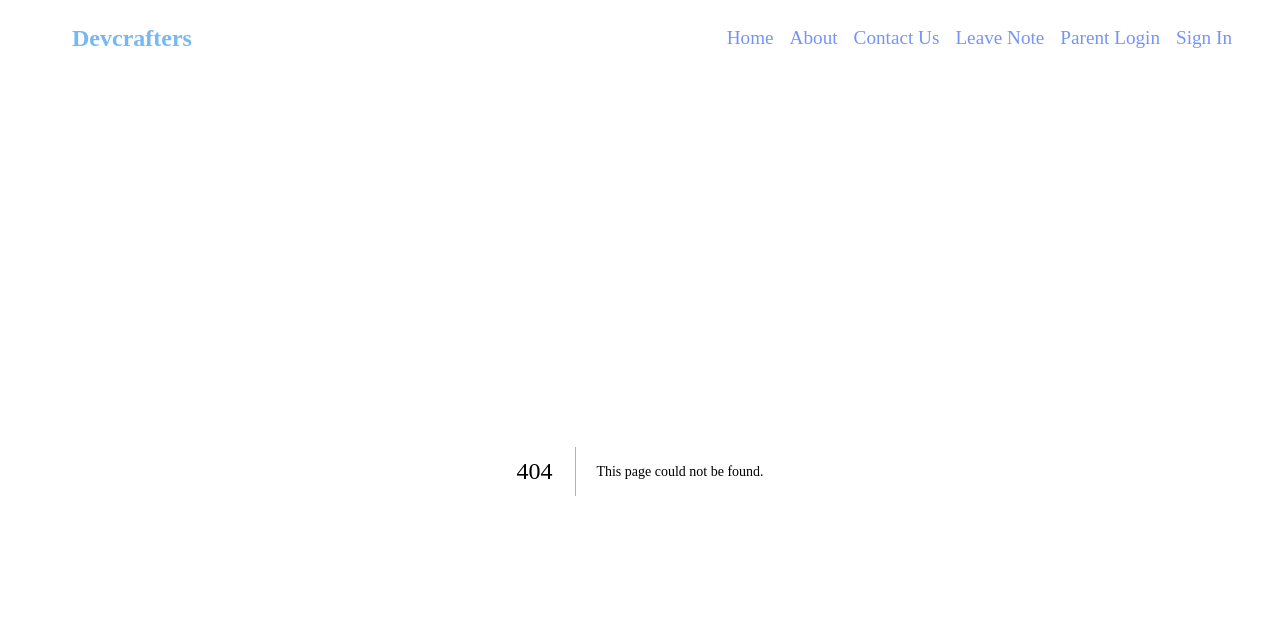
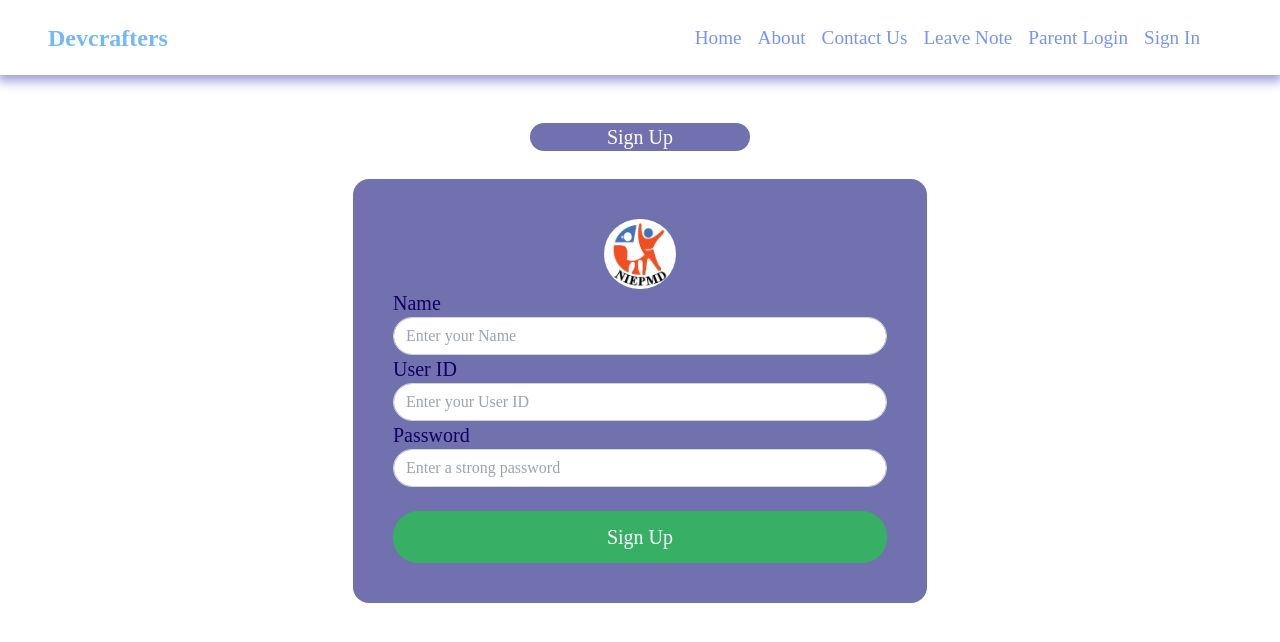
Before and after one commit to MOHIT-PANDEY215/Devcrafters, a Next.js app in the folder client/: page /components/register/Register in a window 1280 px wide. Before the commit this address had no page. Shown: the top 642 px of the page. Built offline with nearby package versions, Linux system fonts and the light colour scheme.

Commit message:
register user

```diff
--- a/client/src/pages/components/login/SignIn.js
+++ b/client/src/pages/components/login/SignIn.js
@@ -1,16 +1,37 @@
-import React from 'react'
+import React,{useState} from 'react'
 import Image from 'next/image'
 import style from './SignIn.module.css'
+import Link from 'next/link'
+import Router from 'next/router'
 
 const SignIn = () => {
+
+    const [email, setEmail] = useState("");
+    const [password, setPassword] = useState("");
+
+    const handleSubmit = async (e) => {
+      e.preventDefault();
+      const res = await fetch("/api/login", {
+        method: "POST",
+        headers: { "Content-Type": "application/json" },
+        body: JSON.stringify({ email, password }),
+      });
+      if (res.status === 200) {
+        Router.push("/");
+      } else if (res.status === 401) {
+        Router.push(`/register?email=${email}`);
+      }
+    };
+
   return (
     <div class="container w-full mx-auto mt-12 md:max-w-[574px] ">
 
         <header class="header py-0 px-3 mb-7 flex items-center justify-center">
-            <h1 id="title" class="text-center bg-[#4e4e9bcc] text-white w-2/5 rounded-3xl font-normal text-md">LOGIN</h1>
+            <h1 id="title" class="text-center bg-[#4e4e9bcc] text-white w-2/5 rounded-3xl font-normal text-xl">LOGIN</h1>
         </header>
 
-        <form className="p-10 rounded-2xl bg-[#4e4e9bcc]" id="login-form">
+        <form className="p-10 rounded-2xl bg-[#4e4e9bcc]" onSubmit={handleSubmit} >
+
             <div class="flex items-center justify-center">
             <Image
             className="self-center w-1/8 h-1/8 rounded-full"
@@ -20,19 +41,34 @@ const SignIn = () => {
             height={72}
             />
             </div>
-            <div class="form-group">
-                <label id="email-label" for="email" className="text-[#100060]">User ID</label>
-                <input id="email" type="text" name="email" class={`${style.formControl}`} placeholder="Enter your User ID" required></input>
+
+            <div class="form-group mb-4">
+                <label id="email-label" for="email" className="text-[#f0f8ff] text-xl ">User ID</label>
+
+                <input
+                type="email"
+                value={email}
+                onChange={(e) => setEmail(e.target.value)}
+                class={`${style.formControl}`} placeholder="Enter your User ID" required
+                />
             </div>
-            <div class="form-group">
-                <label className="text-[#100060]" for="password">Password</label>
+
+            <div class="form-group mb-4">
+                <label className="text-[#f0f8ff] text-xl" for="password">Password</label>
+
                 {/* <!-- <a href="#" style="float: right;font: size 12px;">Forgot Password?</a> --> */}
-                <input type="password" class={`${style.formControl}`} placeholder="Enter the password" id="password" name="password"/>
+                <input
+                type="password"
+                value={password}
+                onChange={(e) => setPassword(e.target.value)}
+                class={`${style.formControl}`} placeholder="Enter the password"
+                />
             </div>
 
             <div class="form-group">
-                <button type="submit" id="submit" class="submit-button w-full cursor-pointer p-3 bg-[#37af65] rounded-[25px] mt-6 text-white">Login</button>
+                <button type="submit"  class="submit-button w-full cursor-pointer p-3 bg-[#37af65] hover:bg-[#37af25] rounded-[25px] mt-6 text-white text-xl">Login</button>
             </div>
+        <h1 className="text-[#bde0ff] text-lg mt-4 pl-4">Not Registered yet? <span className="text-[#fdd6a3] underline hover:text-[#bde0ff]"><Link href="/register">Register Now</Link></span></h1>
         </form>
         </div>
   )
--- a/client/src/pages/components/navbar/Navbar.js
+++ b/client/src/pages/components/navbar/Navbar.js
@@ -7,9 +7,9 @@ const Navbar = () => {
   const router = useRouter();
   const path = router.pathname;
   return (
-    <nav className="flex pr-20 justify-between items-center w-full h-[75px] ml-8" id="navbar">
+    <nav className={`flex pr-20 justify-between items-center w-screen h-[75px] ${style.navbar}`}>
 
-        <div className="text-[#76B8F5] text-2xl font-extrabold ml-10">Devcrafters</div>
+        <div className="text-[#76B8F5] text-2xl font-extrabold ml-12">Devcrafters</div>
 
       <ul className={`${style.list} flex justify-center items-center gap-4`}>
         <li>
--- a/client/src/pages/components/navbar/Navbar.module.css
+++ b/client/src/pages/components/navbar/Navbar.module.css
@@ -1,3 +1,8 @@
+.navbar{
+	-webkit-box-shadow: 0px 3px 11px 3px rgba(156,153,219,1);
+-moz-box-shadow: 0px 3px 11px 3px rgba(156,153,219,1);
+box-shadow: 0px 3px 11px 3px rgba(156,153,219,1);
+}
 .list li a:hover{
     border-bottom: 3px solid #7671ff;
 }
--- /dev/null
+++ b/client/src/pages/components/register/Register.js
@@ -0,0 +1,90 @@
+import React,{useState} from 'react'
+import Image from 'next/image'
+import style from '../login/SignIn.module.css'
+import Router from 'next/router'
+
+const Register = () => {
+
+    const [email, setEmail] = useState(Router.query.email || "");
+  const [name, setName] = useState("");
+  const [password, setPassword] = useState("");
+
+  const handleSubmit = async (e) => {
+    e.preventDefault();
+    const res = await fetch("/api/register", {
+      method: "POST",
+      headers: { "Content-Type": "application/json" },
+      body: JSON.stringify({ email, name, password }),
+    });
+    if (res.status === 200) {
+      Router.push("/signin");
+    }
+  };
+
+  return (
+    <div class="container w-full mx-auto mt-12 md:max-w-[574px] ">
+
+        <header class="header py-0 px-3 mb-7 flex items-center justify-center">
+            <h1 id="title" class="text-center bg-[#4e4e9bcc] text-white w-2/5 rounded-3xl font-normal text-xl">Sign Up</h1>
+        </header>
+
+        <form className="p-10 rounded-2xl bg-[#4e4e9bcc]" onSubmit={handleSubmit}>
+            <div class="flex items-center justify-center">
+            <Image
+            className="self-center w-1/8 h-1/8 rounded-full"
+            src={`/assets/logo.png`}
+            alt="NIEPMD Logo"
+            width={72}
+            height={72}
+            />
+            </div>
+            <div class="form-group">
+                <label id="name-label" for="name" className="text-[#100060] text-xl">Name</label>
+
+                <input
+                 type="text"
+                 value={name}
+                 onChange={(e) => setName(e.target.value)}
+                 class={`${style.formControl}`} placeholder="Enter your Name" required
+                 />
+
+            </div>
+            <div class="form-group">
+                <label id="email-label" for="email" className="text-[#100060] text-xl">User ID</label>
+
+                <input
+                type="email"
+                value={email}
+                onChange={(e) => setEmail(e.target.value)}
+                class={`${style.formControl}`} placeholder="Enter your User ID" required
+                />
+
+            </div>
+            <div class="form-group">
+
+                <label className="text-[#100060] text-xl" for="password">Password</label>
+
+                {/* <!-- <a href="#" style="float: right;font: size 12px;">Forgot Password?</a> --> */}
+                <input type="password"
+                value={password}
+                onChange={(e) => setPassword(e.target.value)}
+                class={`${style.formControl}`} placeholder="Enter a strong password"
+                />
+            </div>
+            {/* <div class="form-group">
+                <label className="text-[#100060] text-xl" for="password">Confirm Password</label> */}
+                {/* <!-- <a href="#" style="float: right;font: size 12px;">Forgot Password?</a> --> */}
+                {/* <input type="password" class={`${style.formControl}`} placeholder="Enter password again" id="password" name="password"/>
+            </div> */}
+
+            <div class="form-group">
+                <button type="submit" class="submit-button w-full cursor-pointer p-3 bg-[#37af65] hover:bg-[#37af25] rounded-[25px] mt-6 text-white text-xl">
+                    Sign Up
+                </button>
+            </div>
+        </form>
+        </div>
+  )
+}
+
+export default Register
--- /dev/null
+++ b/client/src/pages/register.js
@@ -0,0 +1,13 @@
+import Head from 'next/head'
+import Register from './components/register/Register'
+
+export default function signin() {
+  return (
+    <>
+    <Head>
+      <title>Register</title>
+    </Head>
+    <Register/>
+    </>
+  )
+}
--- /dev/null
+++ b/client/src/pages/utils/auth.js
@@ -0,0 +1,39 @@
+import axios from "axios";
+
+const API_URL = "http://localhost:5000/api";
+
+export const register = async (userData) => {
+  try {
+    const response = await axios.post(`${API_URL}/register`, userData);
+    return response.data;
+  } catch (error) {
+    throw new Error(error.response.data.message);
+  }
+};
+
+export const login = async (email, password) => {
+  try {
+    const response = await axios.post(`${API_URL}/login`, { email, password });
+    return response.data;
+  } catch (error) {
+    throw new Error(error.response.data.message);
+  }
+};
+
+export const logout = async () => {
+  try {
+    const response = await axios.post(`${API_URL}/logout`);
+    return response.data;
+  } catch (error) {
+    throw new Error(error.response.data.message);
+  }
+};
+
+export const getUser = async () => {
+  try {
+    const response = await axios.get(`${API_URL}/user`);
+    return response.data;
+  } catch (error) {
+    throw new Error(error.response.data.message);
+  }
+};
```
